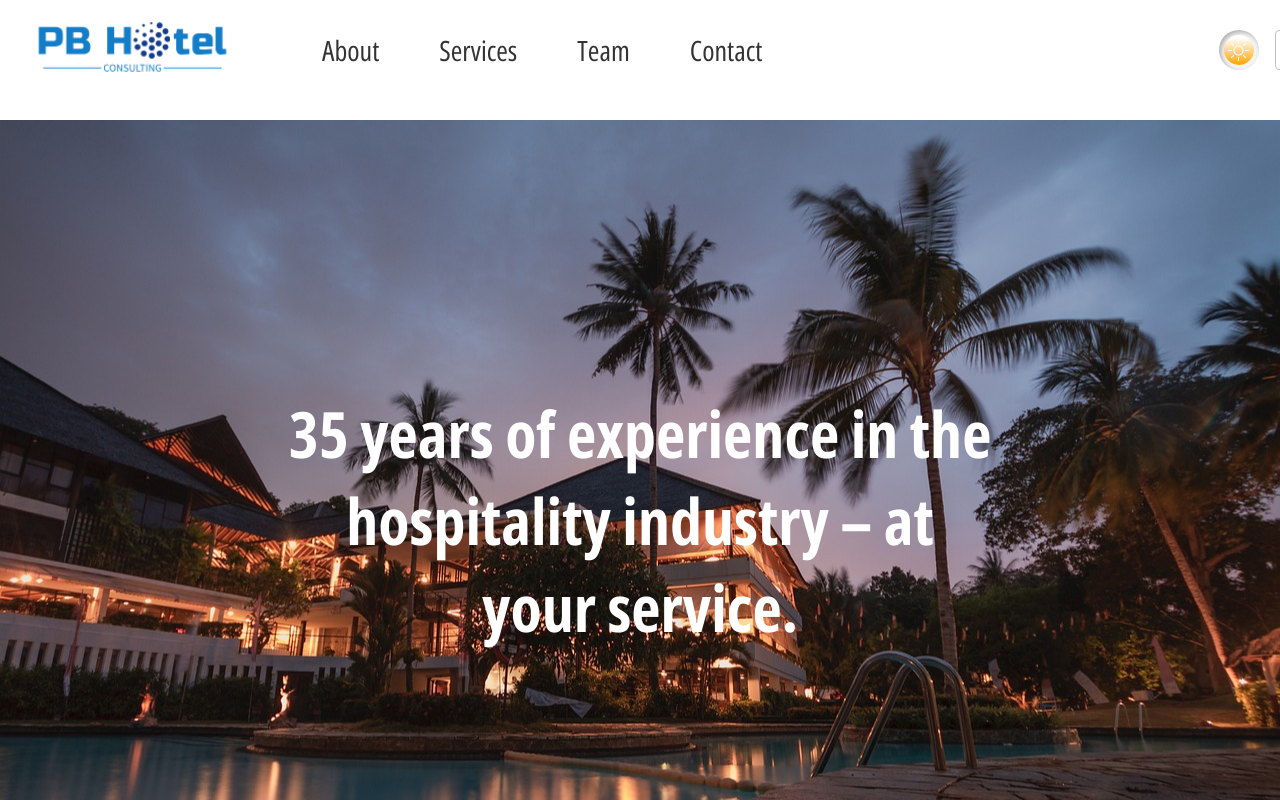
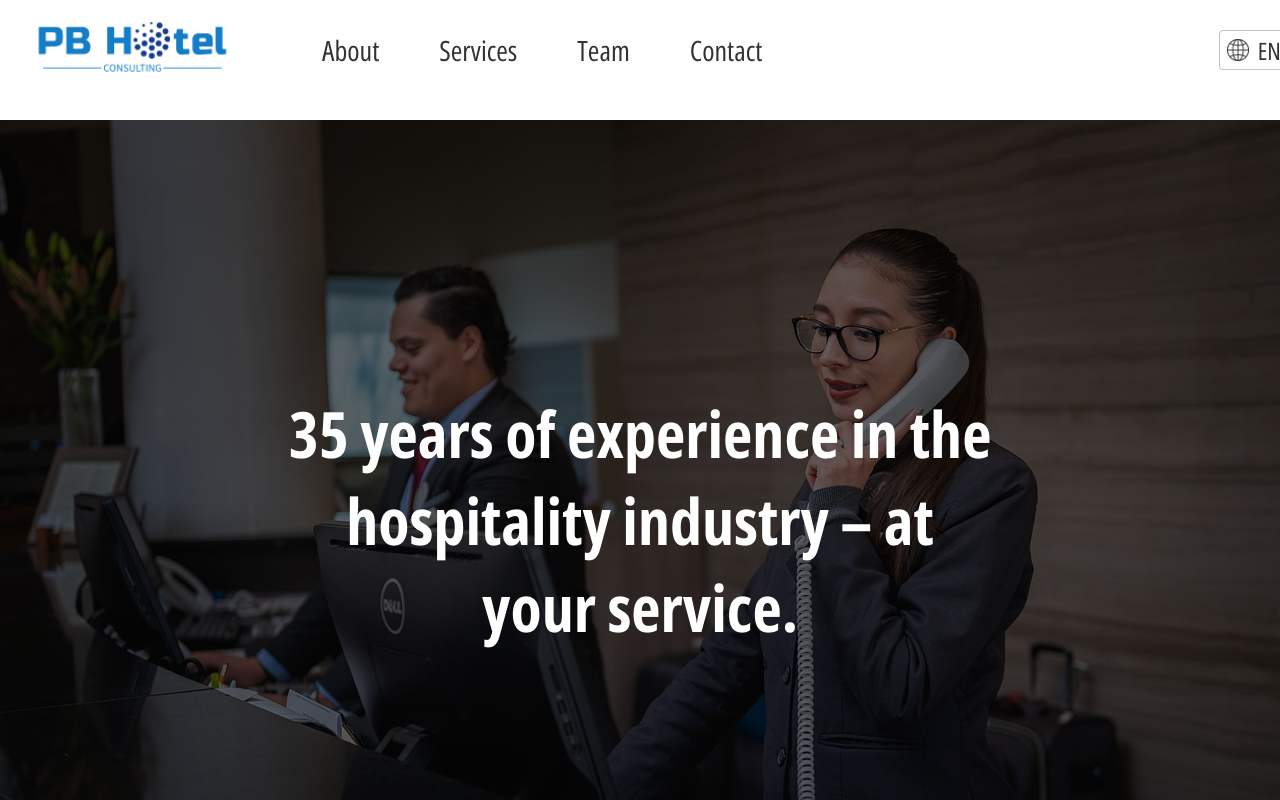
Before and after one commit to alexandreberthier/pbhotelconsulting, a Vue app: page / in a window 1280 px wide. Shown: the top 800 px of the page. Built offline with nearby package versions, Linux system fonts and the light colour scheme.

Commit message:
hero new image

```diff
--- a/src/components/Navbar.vue
+++ b/src/components/Navbar.vue
@@ -13,7 +13,7 @@
         </li>
       </ul>
       <div class="selection">
-        <LightToggle/>
+        <LightToggle v-if="false"/>
         <DropDown
             v-model:selected-value="globalStore.selectedLanguage"
             :options="globalStore.languageOptions"
--- a/src/components/sections/HeroSection.vue
+++ b/src/components/sections/HeroSection.vue
@@ -13,7 +13,7 @@ import {useI18n} from "vue-i18n";
 
 const {t} = useI18n()
 
-const bgImage = computed(() => `url('${getImage('ic_hero.jpg')}')`)
+const bgImage = computed(() => `url('${getImage('ic_hero_reception.jpg')}')`)
 const isTicking: Ref<boolean> = ref(false)
 const scrollYPosition: Ref<number> = ref(0)
 const computedPxUnit = computed(() => `${scrollYPosition.value * 0.3}px`)
@@ -53,12 +53,23 @@ onUnmounted(() => {
   justify-content: center;
   overflow: hidden;
   scroll-behavior: smooth;
+  position: relative;
+  z-index: -1;
+
+  &:after {
+    content: '';
+    position: absolute;
+    width: 100%;
+    height: 100%;
+    background: rgba(0,0,0,0.6);
+  }
 
   h1 {
     width: 55%;
     text-align: center;
     color: var(--white);
     will-change: transform;
+    z-index: 2;
   }
 }
 
```
Also changed, not shown: src/assets/images/ic_hero_reception.jpg (added).
